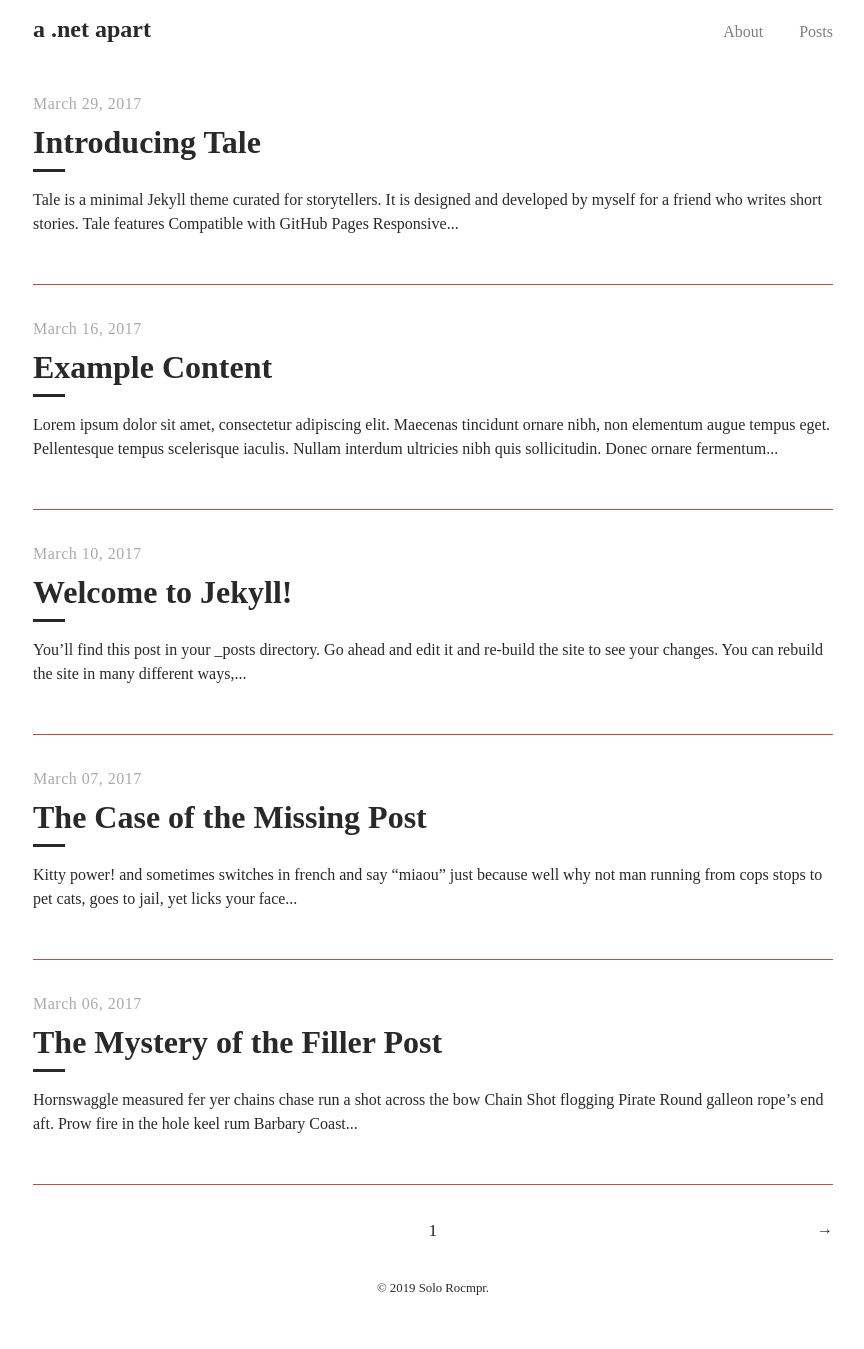
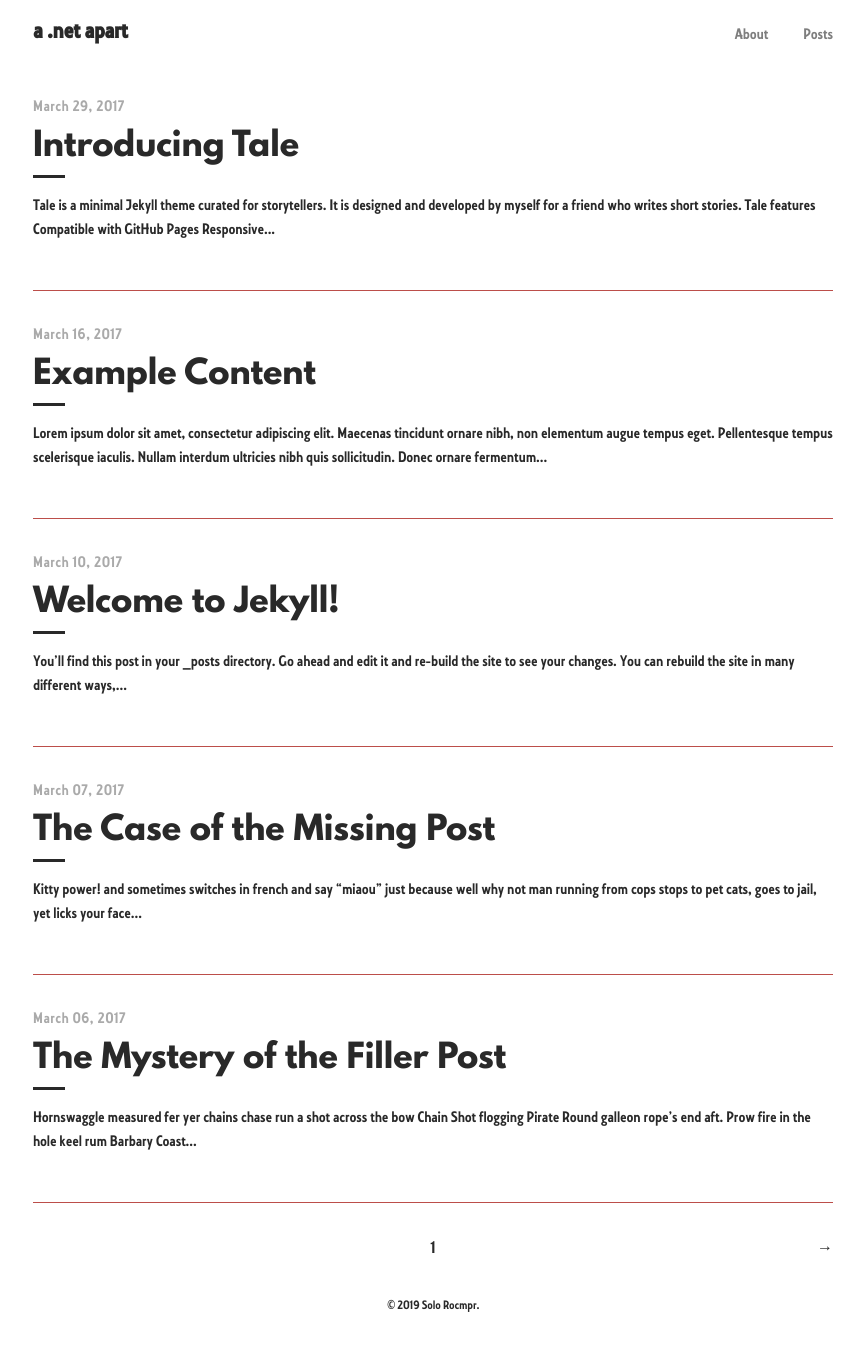
Before and after one commit to Rocmpr/blog, a Jekyll site: the page built from index.html, in a window 1280 px wide. Shown: the whole page, without its empty margins (207-1071 px from the left). Built offline with Jekyll 4.4.1, drawn with Linux system fonts in a browser that asks for light colours; some web fonts are replaced; the list of posts is cut into pages by our own code.

Commit message:
Update _variables.scss

```diff
--- a/_sass/tale/_variables.scss
+++ b/_sass/tale/_variables.scss
@@ -13,22 +13,22 @@ $code-color: #bf616a;
 // Fonts
 @font-face {
     font-family: 'League Spartan';
-    src: url('../fonts/leaguespartan-bold.eot');
-    src: url('../fonts/leaguespartan-bold.eot?#iefix') format('embedded-opentype'),
-         url('../fonts/leaguespartan-bold.woff2') format('woff2'),
-         url('../fonts/leaguespartan-bold.woff') format('woff'),
-         url('../fonts/leaguespartan-bold.ttf') format('truetype'),
-         url('../fonts/leaguespartan-bold.svg#league_spartanbold') format('svg');
+    src: url('../assets/fonts/leaguespartan-bold.eot');
+    src: url('../assets/fonts/leaguespartan-bold.eot?#iefix') format('embedded-opentype'),
+         url('../assets/fonts/leaguespartan-bold.woff2') format('woff2'),
+         url('../assets/fonts/leaguespartan-bold.woff') format('woff'),
+         url('../assets/fonts/leaguespartan-bold.ttf') format('truetype'),
+         url('../assets/fonts/leaguespartan-bold.svg#league_spartanbold') format('svg');
     font-weight: bold;
     font-style: normal;
 }
 
 @font-face {
     font-family: 'Collegiate';
-    src:url('../fonts/Collegiate.ttf.woff') format('woff'),
-        url('../fonts/Collegiate.ttf.svg#Collegiate') format('svg'),
-        url('../fonts/Collegiate.ttf.eot'),
-        url('../fonts/Collegiate.ttf.eot?#iefix') format('embedded-opentype');
+    src:url('../assets/fonts/Collegiate.ttf.woff') format('woff'),
+        url('../assets/fonts/Collegiate.ttf.svg#Collegiate') format('svg'),
+        url('../assets/fonts/Collegiate.ttf.eot'),
+        url('../assets/fonts/Collegiate.ttf.eot?#iefix') format('embedded-opentype');
     font-weight: normal;
     font-style: normal;
 }
```
